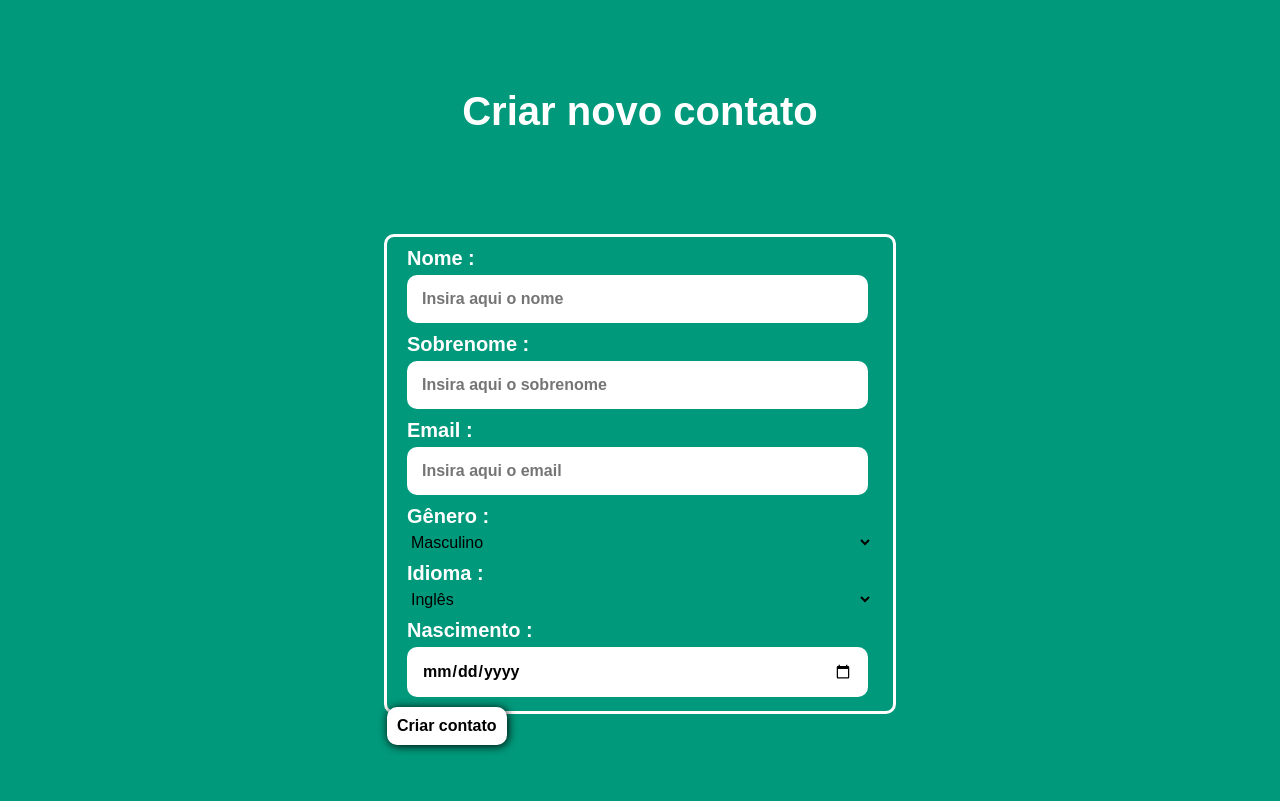
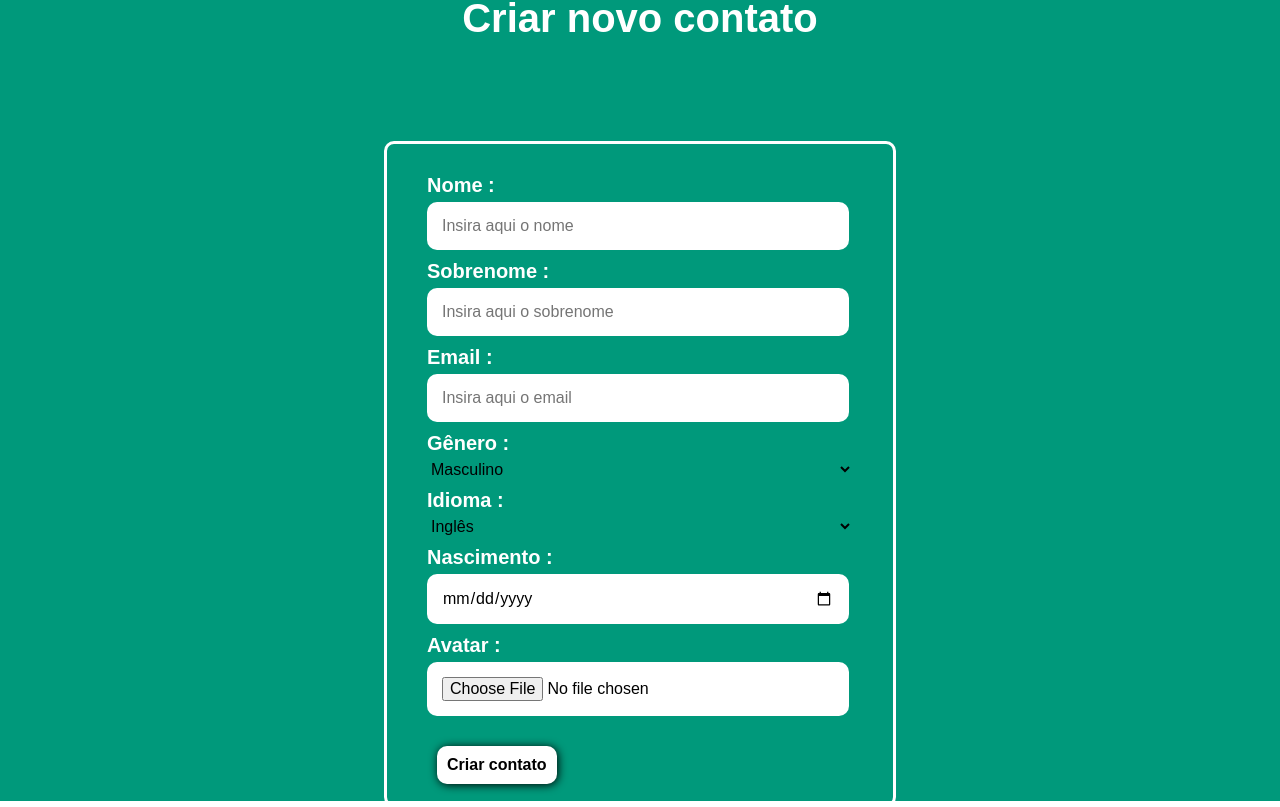
Before and after one commit to Reis567/leste-react, a React (Vite) app: page /new in a window 1280 px wide. Shown: the part 358-1165 px from the top of the page. Built offline with nearby package versions, Linux system fonts and the light colour scheme.

Commit message:
btn position and name inline

```diff
--- a/src/routes/Home.css
+++ b/src/routes/Home.css
@@ -37,4 +37,10 @@
 .contatocard img{
     border: 2px solid var(--white);
     border-radius: 10px;
+    max-height: 120px;
+    max-width: 120px;
 }
+.contatocard .name{
+    display: flex;
+    gap: 7px;
+}
--- a/src/routes/Home.jsx
+++ b/src/routes/Home.jsx
@@ -5,9 +5,9 @@ import axios from "axios"
 
 const Home = () => {
 
-  const [contatos, setContatos]= useState([])
+  const [contatos, setContatos] = useState([])
 
-  const getPosts = async() => {
+  const getPosts = async () => {
     try {
       const response = await axios.get('https://my.api.mockaroo.com/lestetelecom/test.json?key=f55c4060')
       const data = response.data;
@@ -17,9 +17,9 @@ const Home = () => {
     }
   }
 
-  useEffect(()=>{
+  useEffect(() => {
     getPosts()
-  },[])
+  }, [])
   return (
     <div className="home-content">
       <h1 className="home-title">
@@ -27,14 +27,21 @@ const Home = () => {
       </h1>
       <div className="contatosgrid">
 
-      {contatos.length ===0 ? (<p>Carregando...</p>) : (
-        contatos.map((contato)=>(
+        {contatos.length === 0 ? (<p>Carregando...</p>) : (
+          contatos.map((contato) => (
             <div className="contatocard" key={contato.id}>
               <img src={contato.avatar} alt="" />
+              <div className="name">
                 <h2>
-              {contato.first_name}-
+                  {contato.first_name}
+
+                </h2>
+
+                <h2>
                   {contato.last_name}
+
                 </h2>
+              </div>
               <p>
                 {contato.email}
               </p>
@@ -50,7 +57,7 @@ const Home = () => {
               </p>
             </div>
           ))
-      ) }
+        )}
       </div>
     </div>
   )
--- a/src/routes/NewContato.css
+++ b/src/routes/NewContato.css
@@ -17,7 +17,7 @@
     width: 40%;
     border: 3px solid var(--white);
     border-radius: 10px;
-    height: 60%;
+    padding: 20px;
 }
 .new-contato form .form-control{
     display: flex;
@@ -32,7 +32,6 @@
     padding: 15px;
     background: var(--white);
     color: var(--black);
-    font-weight: bolder;
     border-radius: 10px;
     outline: none;
 }
@@ -42,3 +41,7 @@
     font-weight: bold;
     color: var(--white);
 }
+.new-contato form .btn{
+    margin-left: 30px;
+    margin-top: 20px;
+}
--- a/src/routes/newContato.jsx
+++ b/src/routes/newContato.jsx
@@ -50,7 +50,12 @@ const   NewContato = () => {
           <div className='form-control'>
 
             <label htmlFor="birthday">Nascimento :</label>
-            <input type="date" name='birthday' placeholder='Insira aqui a data de nascimento' id='nascimento' />
+            <input type="date" name='birthday' id='nascimento' />
+          </div>
+          <div className='form-control'>
+
+            <label htmlFor="avatar">Avatar :</label>
+            <input type="file" name='birthday'  id='avatar' />
           </div>
           <input type="submit" value="Criar contato" className='btn'/>
         </form>
```
Lines whose indentation alone changed are shown as unchanged.
